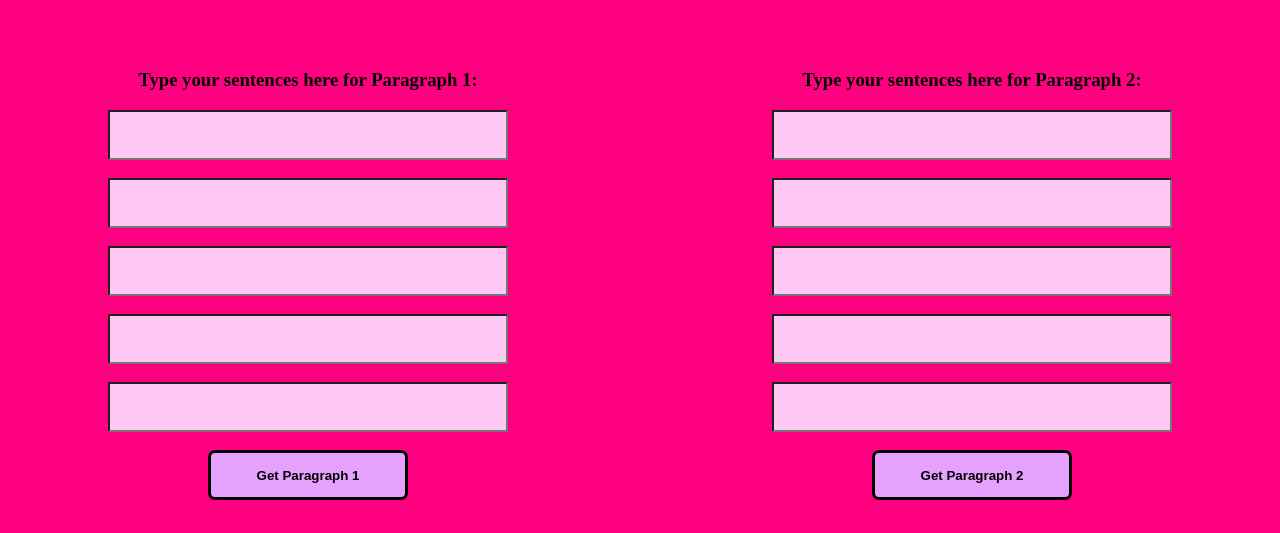
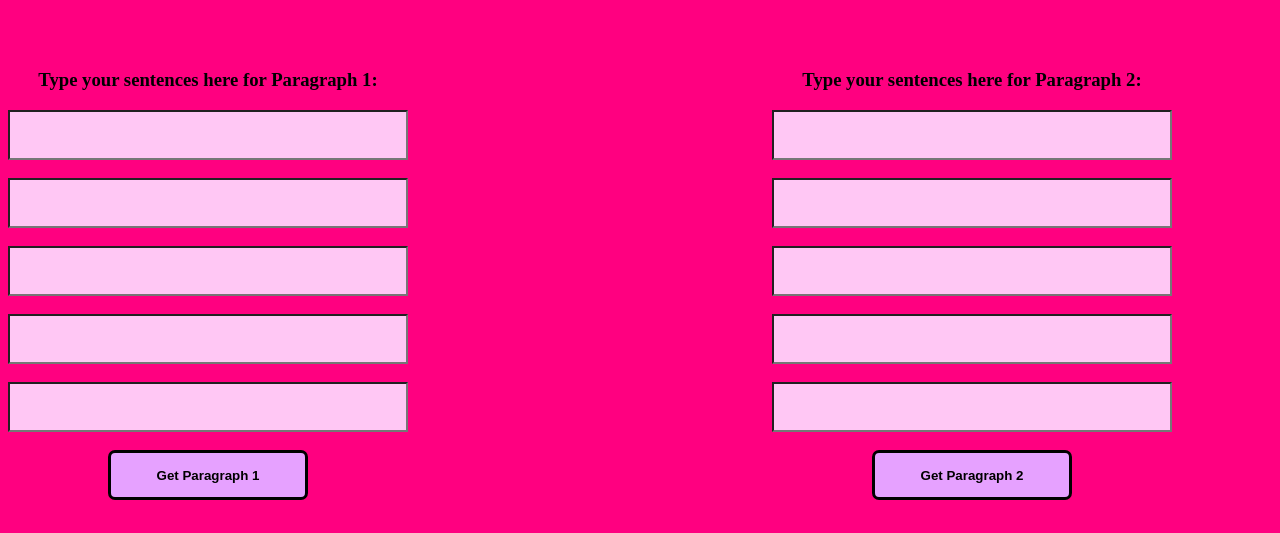
Before and after one commit to BlueWatermalone/Join_Para, a plain HTML site: page index.html in a window 1280 px wide. Shown: the part 102-635 px from the top of the page. Drawn offline with Linux system fonts and the light colour scheme.

Commit message:
Add files via upload

```diff
--- a/index.html
+++ b/index.html
@@ -67,7 +67,7 @@ h1 {
 
 #para_1_inputs {
     float: left;
-    margin-left: 100px;
+    margin-left: px;
 }
 
 #para_2_inputs {
```
